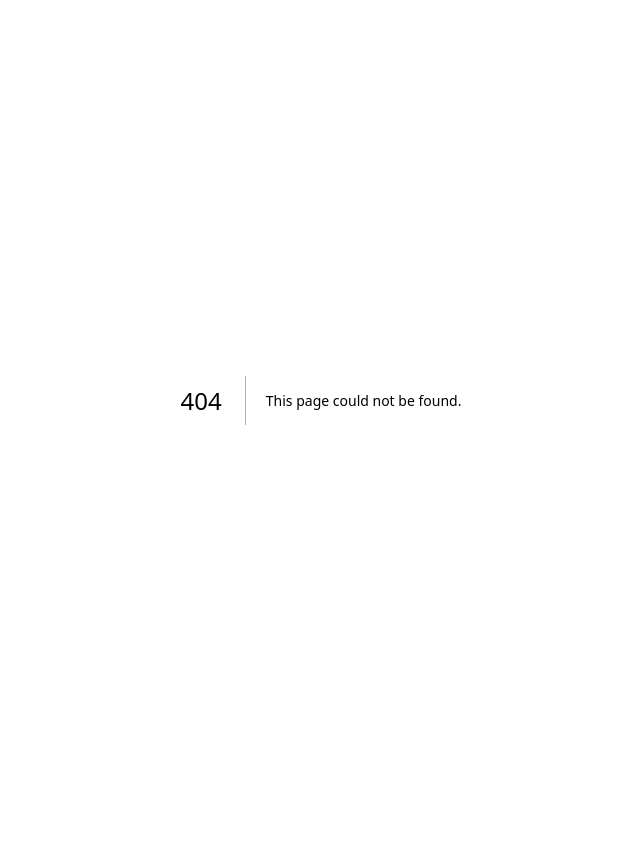
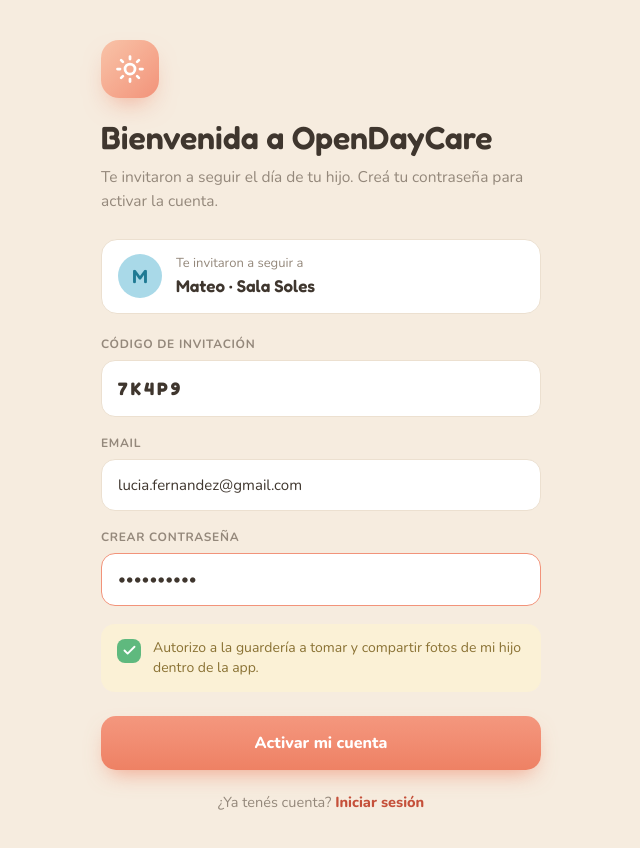
Before and after one commit to JAlejandroMG/open-daycare, a Next.js app: page /activate-account in a window 1280 px wide. Before the commit this address had no page. Shown: the top 848 px of the page, without its empty margins (319-959 px from the left). Before the commit the page ends 800 px from the top, so only its background shows below. Built offline with nearby package versions, Linux system fonts and the light colour scheme.

Commit message:
Add activate account page

```diff
--- /dev/null
+++ b/app/activate-account/page.tsx
@@ -0,0 +1,114 @@
+import Link from "next/link";
+
+export default function ActivateAccountPage() {
+  return (
+    <div className="min-h-screen flex items-center justify-center bg-background p-10">
+      <div className="w-full max-w-[440px]">
+        {/* Logo icon */}
+        <div className="w-[58px] h-[58px] rounded-[18px] bg-gradient-to-br from-coral-100 to-coral-400 flex items-center justify-center mb-[22px] shadow-[0_12px_26px_-10px_rgba(238,129,100,0.65)]">
+          <svg
+            width="30"
+            height="30"
+            viewBox="0 0 24 24"
+            fill="none"
+            stroke="#fff"
+            strokeWidth="2.2"
+            strokeLinecap="round"
+            strokeLinejoin="round"
+          >
+            <circle cx="12" cy="12" r="4" />
+            <path d="M12 2v2M12 20v2M4.9 4.9l1.4 1.4M17.7 17.7l1.4 1.4M2 12h2M20 12h2M4.9 19.1l1.4-1.4M17.7 6.3l1.4-1.4" />
+          </svg>
+        </div>
+
+        {/* Title */}
+        <h1 className="font-heading font-semibold text-[32px] leading-[1.15] mb-2 text-foreground">
+          Bienvenida a OpenDayCare
+        </h1>
+        <p className="mb-[26px] text-text-secondary text-[15.5px] leading-[1.55]">
+          Te invitaron a seguir el día de tu hijo. Creá tu contraseña para
+          activar la cuenta.
+        </p>
+
+        {/* Child card */}
+        <div className="flex items-center gap-3.5 bg-white border-[1.5px] border-border-soft rounded-[16px] py-3.5 px-4 mb-[22px]">
+          <div className="flex-none w-11 h-11 rounded-full bg-avatar-soft text-avatar-soft-text font-heading font-semibold text-[19px] flex items-center justify-center">
+            M
+          </div>
+          <div>
+            <div className="text-[13px] text-text-secondary">
+              Te invitaron a seguir a
+            </div>
+            <div className="font-heading font-semibold text-[17px] text-foreground">
+              Mateo · Sala Soles
+            </div>
+          </div>
+        </div>
+
+        {/* Invitation code */}
+        <label className="block text-xs font-bold tracking-[0.7px] text-text-secondary mb-2">
+          CÓDIGO DE INVITACIÓN
+        </label>
+        <input
+          defaultValue="7K4P9"
+          className="w-full px-4 py-3.5 rounded-[14px] border-[1.5px] border-border-soft bg-white text-[18px] tracking-[3px] font-bold text-foreground mb-[18px] font-heading focus:outline-none"
+        />
+
+        {/* Email */}
+        <label className="block text-xs font-bold tracking-[0.7px] text-text-secondary mb-2">
+          EMAIL
+        </label>
+        <input
+          type="email"
+          defaultValue="lucia.fernandez@gmail.com"
+          className="w-full px-4 py-3.5 rounded-[14px] border-[1.5px] border-border-soft bg-white text-[15px] text-foreground mb-[18px] focus:outline-none"
+        />
+
+        {/* Password */}
+        <label className="block text-xs font-bold tracking-[0.7px] text-text-secondary mb-2">
+          CREAR CONTRASEÑA
+        </label>
+        <input
+          type="password"
+          defaultValue="contraseña"
+          className="w-full px-4 py-3.5 rounded-[14px] border-[1.5px] border-coral-400 bg-white text-[15px] text-foreground mb-[18px] focus:outline-none"
+        />
+
+        {/* Authorization checkbox */}
+        <label className="flex items-start gap-3 bg-[#FBF1D6] rounded-[14px] py-3.5 px-4 mb-6 cursor-pointer">
+          <span className="flex-none w-6 h-6 rounded-lg bg-[#5FB97E] flex items-center justify-center mt-px">
+            <svg
+              width="15"
+              height="15"
+              viewBox="0 0 24 24"
+              fill="none"
+              stroke="#fff"
+              strokeWidth="3"
+              strokeLinecap="round"
+              strokeLinejoin="round"
+            >
+              <polyline points="20 6 9 17 4 12" />
+            </svg>
+          </span>
+          <span className="text-sm text-[#8A7234] leading-[1.45]">
+            Autorizo a la guardería a tomar y compartir fotos de mi hijo dentro
+            de la app.
+          </span>
+        </label>
+
+        {/* Activate button */}
+        <button className="block w-full text-center py-[15px] rounded-[15px] bg-gradient-to-b from-coral-300 to-coral-500 text-white font-extrabold text-base shadow-[0_10px_22px_-8px_rgba(238,129,100,0.7)]">
+          Activar mi cuenta
+        </button>
+
+        {/* Link to login */}
+        <p className="text-center mt-[22px] text-text-secondary text-[14.5px]">
+          ¿Ya tenés cuenta?{" "}
+          <Link href="/login" className="text-coral-800 font-extrabold">
+            Iniciar sesión
+          </Link>
+        </p>
+      </div>
+    </div>
+  );
+}
```
